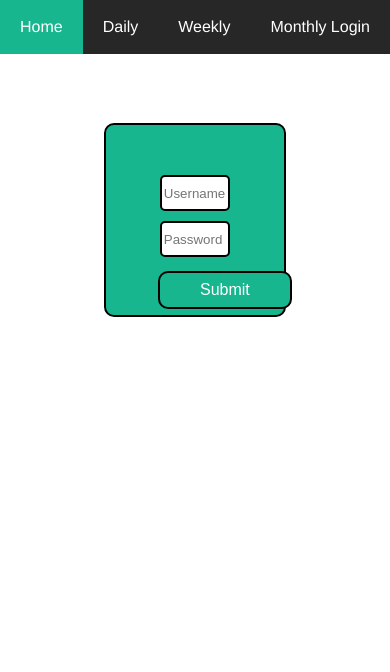
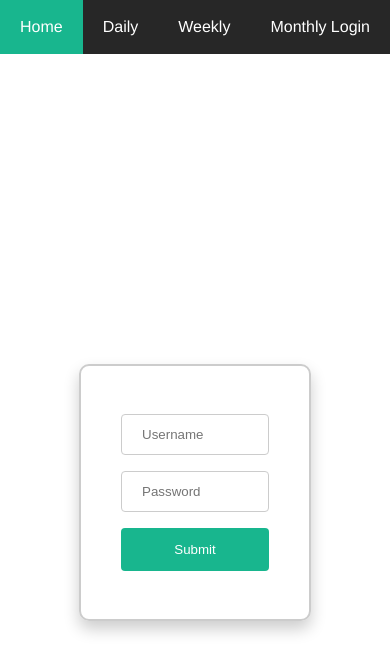
Before and after one commit to leonbos1/temperature, a Vue app in the folder frontend/temperature/: page /login in a window 390 px wide. Shown: the top 672 px of the page. Built offline with nearby package versions, Linux system fonts and the light colour scheme; no server answers.

Commit message:
Responsive login box

```diff
--- a/frontend/temperature/src/views/login.vue
+++ b/frontend/temperature/src/views/login.vue
@@ -1,5 +1,5 @@
 <template>
-  <div class="container">
+  <div class="content">
     <div class="login">
       <form v-on:submit="loginMethod">
         <input type="text" v-model="username" placeholder="Username" />
@@ -51,54 +51,46 @@ export default {
 </script>
 
 <!-- Add "scoped" attribute to limit CSS to this component only -->
-<style scoped>
-.login {
-  background-color: #18b68e;
-  margin: 0;
-  position: absolute;
-  top: 50%;
-  left: 50%;
-  -ms-transform: translate(-50%, -50%);
-  transform: translate(-50%, -50%);
-  padding: 50px;
-  width: 20%;
-  height: 30%;
-  border-color: black;
-  border-style: solid;
-  border-radius: 10px;
-  border-width: 2px;
+<style scoped lang="scss">
+.content {
+  display: flex;
+  justify-content: center;
+  align-items: center;
+  height: 100vh;
+  width: 80vw;
 }
 
-.container {
-  height: 300px;
-  position: relative;
+.login {
+  //center
+  display: flex;
+  justify-content: center;
+  align-items: center;
+  flex-direction: column;
+  border-radius: 10px;
+  box-shadow: 0px 8px 16px 0px rgba(0, 0, 0, 0.2);
+  padding: 40px;
+  margin: 40px;
+  border: 2px solid #ccc;
 }
 
 input {
-  width: 80%;
-  height: 30px;
-  border-radius: 5px;
-  border-color: black;
-  border-style: solid;
-  border-width: 2px;
-  margin-bottom: 10px;
+  width: 100%;
+  padding: 12px 20px;
+  margin: 8px 0;
+  display: inline-block;
+  border: 1px solid #ccc;
+  border-radius: 4px;
+  box-sizing: border-box;
 }
 
 button {
+  width: 100%;
   background-color: #18b68e;
+  color: white;
+  padding: 14px 20px;
+  margin: 8px 0;
   border: none;
-  color: white;
-  padding: 8px 40px;
-  text-align: center;
-  text-decoration: none;
-  display: inline-block;
-  font-size: 16px;
-  margin: 4px 2px;
+  border-radius: 4px;
   cursor: pointer;
-  border-radius: 10px;
-  border-color: black;
-  border-style: solid;
-  border-width: 2px;
-
 }
 </style>
```
Also changed, not shown: 1 other file (tests, documents, lock files or other folders).
